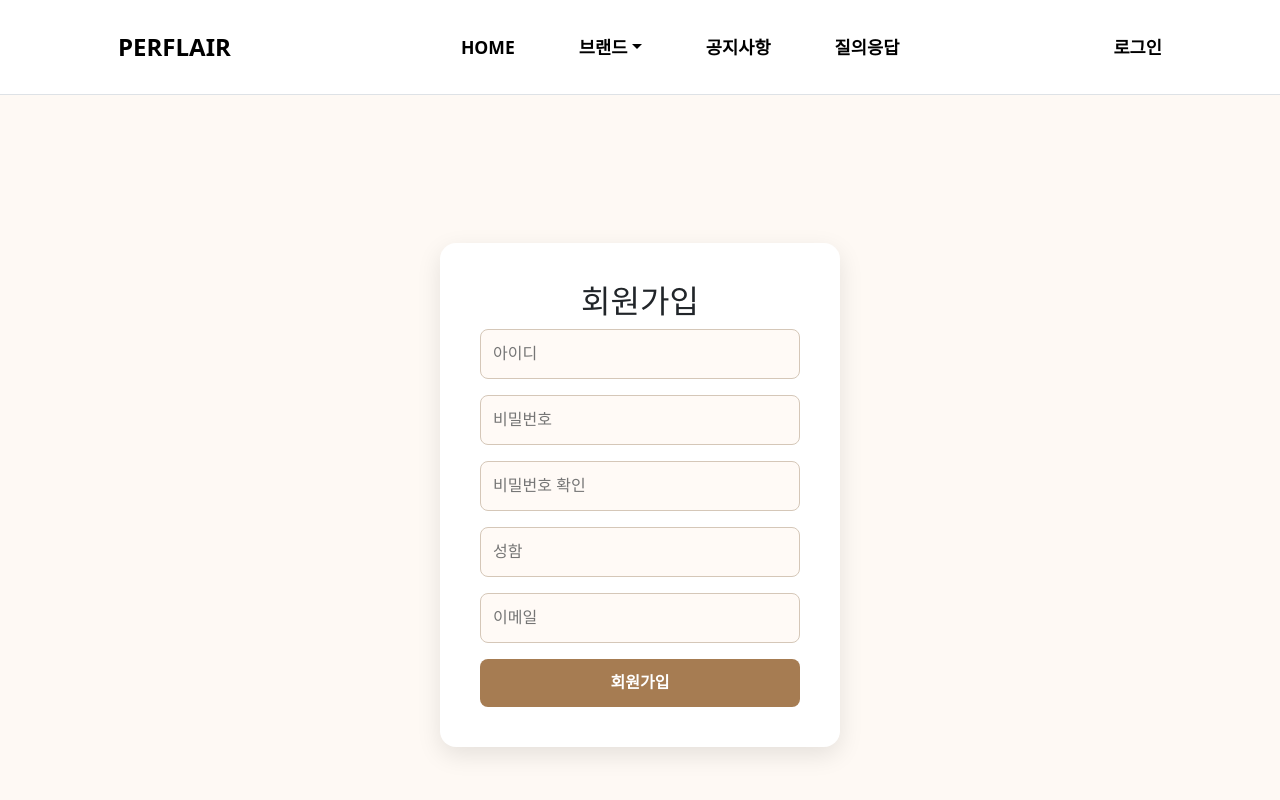
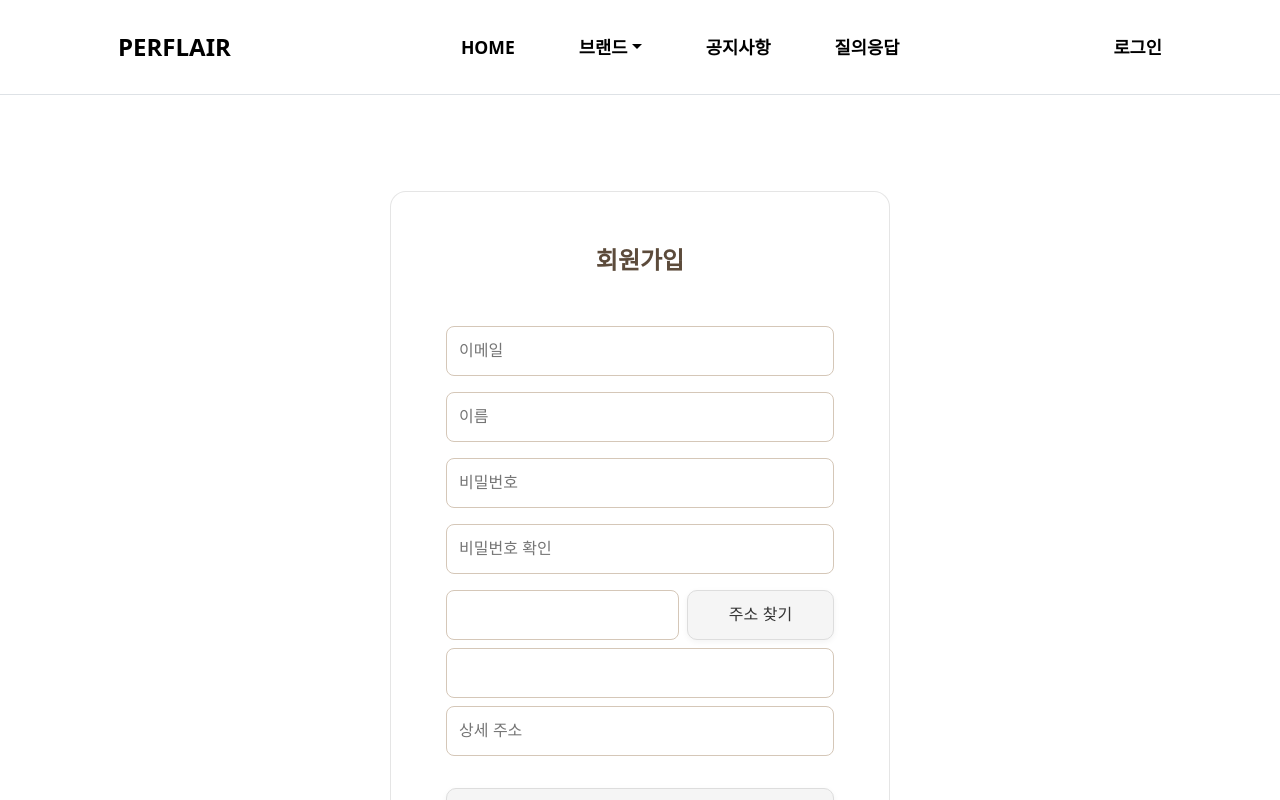
Before and after one commit to hwarang1001/PerflairProject, a React (Vite) app in the folder frontend/Project/: page /login/register in a window 1280 px wide. Shown: the top 800 px of the page. Built offline with nearby package versions, Linux system fonts and the light colour scheme.

Commit message:
[Update] login, register style Update

```diff
--- a/frontend/Project/package.json
+++ b/frontend/Project/package.json
@@ -12,6 +12,7 @@
   "dependencies": {
     "bootstrap": "^5.3.7",
     "react": "^19.1.0",
+    "react-daum-postcode": "^3.2.0",
     "react-dom": "^19.1.0",
     "react-router-dom": "^7.7.1",
     "react-slick": "^0.30.3",
--- a/frontend/Project/src/component/login/LoginComponent.css
+++ b/frontend/Project/src/component/login/LoginComponent.css
@@ -1,6 +1,6 @@
 .login-container {
-  background-color: #fef9f4;
-  height: 100vh;
+  background-color: white;
+  height: 80vh;
   display: flex;
   justify-content: center;
   align-items: center;
@@ -9,16 +9,19 @@
 
 .login-form-box {
   background-color: #ffffff;
-  padding: 40px;
+  padding: 40px 55px;
   border-radius: 16px;
-  box-shadow: 0 8px 24px rgba(0, 0, 0, 0.1);
+  border: 1px solid rgba(0, 0, 0, 0.1);
   width: 100%;
-  max-width: 400px;
+  max-width: 500px;
+  height: 80%;
+  max-height: 500px;
   text-align: center;
 }
 
 .login-title {
-  margin-bottom: 24px;
+  margin-top: 15px;
+  margin-bottom: 50px;
   font-size: 24px;
   color: #5c4b3b;
   font-weight: 600;
@@ -35,25 +38,30 @@
   font-size: 16px;
   border: 1px solid #d5c7b8;
   border-radius: 8px;
-  background-color: #fffaf6;
+  background-color: #ffffff;
   outline: none;
 }
 
 .login-button {
-  padding: 12px;
+  padding: 12px 20px;
   font-size: 16px;
-  background-color: #a67c52;
-  color: white;
-  border: none;
-  border-radius: 8px;
+  background-color: #f5f5f5; /* 밝은 회색톤 */
+  color: #333333; /* 진한 그레이 텍스트 */
+  border: 1px solid #dddddd;
+  border-radius: 10px;
   cursor: pointer;
-  font-weight: bold;
-  transition: background-color 0.3s;
+  font-weight: 500;
+  box-shadow: 0 2px 6px rgba(0, 0, 0, 0.05);
+  transition: all 0.3s ease;
 }
 
 .login-button:hover {
-  background-color: #8b6744;
+  background-color: #e0e0e0;
+  color: #000000;
+  box-shadow: 0 4px 12px rgba(0, 0, 0, 0.08);
+  transform: translateY(-1px);
 }
+
 
 .login-message {
   margin-top: 16px;
--- a/frontend/Project/src/component/login/RegisterComponent.css
+++ b/frontend/Project/src/component/login/RegisterComponent.css
@@ -1,6 +1,6 @@
 .register-container {
-  background-color: #fef9f4;
-  height: 100vh;
+  background-color: white;
+  min-height: 110vh;
   display: flex;
   justify-content: center;
   align-items: center;
@@ -8,13 +8,23 @@
 }
 
 .register-box {
-  background-color: #fff;
-  padding: 40px;
+  background-color: #ffffff;
+  padding: 40px 55px;
   border-radius: 16px;
-  box-shadow: 0 8px 24px rgba(0, 0, 0, 0.1);
+  border: 1px solid rgba(0, 0, 0, 0.1);
   width: 100%;
-  max-width: 400px;
+  max-width: 500px;
+  height: 80%;
+  max-height: 700px;
   text-align: center;
+}
+
+.register-box h2 {
+  margin-top: 15px;
+  margin-bottom: 50px;
+  font-size: 24px;
+  color: #5c4b3b;
+  font-weight: 600;
 }
 
 .register-form {
@@ -28,11 +38,38 @@
   font-size: 16px;
   border: 1px solid #d5c7b8;
   border-radius: 8px;
-  background-color: #fffaf6;
+  background-color: #ffffff;
   outline: none;
 }
 
 .register-form button {
+  padding: 12px 20px;
+  font-size: 16px;
+  background-color: #f5f5f5;
+  color: #333333;
+  border: 1px solid #dddddd;
+  border-radius: 10px;
+  cursor: pointer;
+  font-weight: 500;
+  box-shadow: 0 2px 6px rgba(0, 0, 0, 0.05);
+  transition: all 0.3s ease;
+}
+
+.register-form button:hover {
+  background-color: #e0e0e0;
+  color: #000000;
+  box-shadow: 0 4px 12px rgba(0, 0, 0, 0.08);
+  transform: translateY(-1px);
+}
+
+.register-error {
+  color: #c62828;
+  font-weight: bold;
+  margin-top: 10px;
+}
+
+.address-button {
+  width: 100%;
   padding: 12px;
   font-size: 16px;
   background-color: #a67c52;
@@ -44,12 +81,61 @@
   transition: background-color 0.3s;
 }
 
-.register-form button:hover {
+.address-button:hover {
   background-color: #8b6744;
 }
 
-.register-error {
-  color: #c62828;
+/* 모달 오버레이 */
+.modal-overlay {
+  position: fixed;
+  top: 0;
+  left: 0;
+  width: 100vw;
+  height: 100vh;
+  background-color: rgba(0, 0, 0, 0.5);
+  display: flex;
+  justify-content: center;
+  align-items: center;
+  z-index: 999;
+}
+
+/* 모달 박스 */
+.modal-content {
+  background: white;
+  border-radius: 8px;
+  padding: 50px 20px 20px 20px; /* 위쪽에 여유 공간 */
+  width: 400px;
+  max-width: 90vw;
+  height: 400px;
+  box-shadow: 0 4px 12px rgba(0, 0, 0, 0.15);
+  position: relative;
+}
+
+.modal-close-button {
+  position: absolute;
+  top: 12px;
+  right: 12px;
+  background: white; /* 배경 하얀색 */
+  border: none;
+  color: #888888; /* 연한 회색 */
+  padding: 8px 12px;
+  border-radius: 6px;
+  cursor: pointer;
   font-weight: bold;
-  margin-top: 10px;
+  font-size: 16px;
+  box-shadow: none;
+  transition: color 0.3s, background-color 0.3s;
+  z-index: 10;
 }
+
+.modal-close-button:hover {
+  color: #555555; /* 마우스 올리면 진한 회색 */
+  background-color: #f0f0f0; /* 아주 연한 회색 배경 */
+}
+
+.address-group {
+  display: flex;
+  flex-direction: column;
+  gap: 8px; /* 각 input들 사이 간격 */
+  margin-bottom: 16px; /* 그룹 아래 간격을 기존 input 간격과 맞춤 */
+}
--- a/frontend/Project/src/component/login/RegisterComponent.jsx
+++ b/frontend/Project/src/component/login/RegisterComponent.jsx
@@ -1,27 +1,56 @@
 import React, { useState } from "react";
+import DaumPostcode from "react-daum-postcode";
 import "./RegisterComponent.css";
-const a = {
-    username: "",
+
+const initialForm = {
+  email: "",
+  realName: "",
   password: "",
   confirmPassword: "",
-    email: "",
-    realName: "", // 본명 추가
-}
+  zonecode: "", // 우편번호
+  address: "", // 기본 주소 (API에서 자동입력)
+  detailAddress: "", // 상세 주소 (직접 입력)
+};
+
 const RegisterComponent = () => {
-  const [form, setForm] = useState(a);
+  const [form, setForm] = useState(initialForm);
   const [error, setError] = useState("");
+  const [showPostcode, setShowPostcode] = useState(false);
 
   const handleChange = (e) => {
     setForm({ ...form, [e.target.name]: e.target.value });
   };
 
+  const handleAddressComplete = (data) => {
+    setForm({
+      ...form,
+      zonecode: data.zonecode,
+      address: data.address,
+    });
+    setShowPostcode(false);
+  };
+
   const handleSubmit = (e) => {
     e.preventDefault();
+    const {
+      email,
+      realName,
+      password,
+      confirmPassword,
+      zonecode,
+      address,
+      detailAddress,
+    } = form;
 
-    const { username, password, confirmPassword, email, realName } = form;
-
-    // 필수 항목 확인
-    if (!username || !password || !confirmPassword || !email || !realName) {
+    if (
+      !email ||
+      !realName ||
+      !password ||
+      !confirmPassword ||
+      !zonecode ||
+      !address ||
+      !detailAddress
+    ) {
       setError("모든 필드를 입력해주세요.");
       return;
     }
@@ -32,19 +61,9 @@ const RegisterComponent = () => {
     }
 
     setError("");
-
-    // 콘솔 출력 (백엔드 연동 시 axios.post 등으로 대체)
     console.log("회원가입 정보:", form);
     alert("회원가입 요청 완료 (백엔드 연동 예정)");
-
-    // 입력 초기화
-    setForm({
-      username: "",
-      password: "",
-      confirmPassword: "",
-      email: "",
-      realName: "",
-    });
+    setForm(initialForm);
   };
 
   return (
@@ -53,10 +72,17 @@ const RegisterComponent = () => {
         <h2>회원가입</h2>
         <form onSubmit={handleSubmit} className="register-form">
           <input
+            type="email"
+            name="email"
+            placeholder="이메일"
+            value={form.email}
+            onChange={handleChange}
+          />
+          <input
             type="text"
-            name="username"
-            placeholder="아이디"
-            value={form.username}
+            name="realName"
+            placeholder="이름"
+            value={form.realName}
             onChange={handleChange}
           />
           <input
@@ -73,23 +99,61 @@ const RegisterComponent = () => {
             value={form.confirmPassword}
             onChange={handleChange}
           />
+
+          {/* 우편번호 + 주소 + 상세주소 */}
+          <div className="address-group">
+            <div style={{ display: "flex", gap: "8px" }}>
               <input
                 type="text"
-            name="realName"
-            placeholder="성함"
-            value={form.realName}
+                name="zonecode"
+                value={form.zonecode}
+                readOnly
+                className="address-input"
+              />
+              <button
+                type="button"
+                onClick={() => setShowPostcode(true)}
+                className="address-button"
+              >
+                주소 찾기
+              </button>
+            </div>
+
+            <input
+              type="text"
+              name="address"
+              value={form.address}
+              readOnly
+              className="address-input"
+            />
+
+            <input
+              type="text"
+              name="detailAddress"
+              placeholder="상세 주소"
+              value={form.detailAddress}
               onChange={handleChange}
+              className="address-input"
             />
-          <input
-            type="email"
-            name="email"
-            placeholder="이메일"
-            value={form.email}
-            onChange={handleChange}
-          />
+          </div>
+
           <button type="submit">회원가입</button>
           {error && <p className="register-error">{error}</p>}
         </form>
+
+        {showPostcode && (
+          <div className="modal-overlay" onClick={() => setShowPostcode(false)}>
+            <div className="modal-content" onClick={(e) => e.stopPropagation()}>
+              <button
+                className="modal-close-button"
+                onClick={() => setShowPostcode(false)}
+              >
+                &times;
+              </button>
+              <DaumPostcode onComplete={handleAddressComplete} />
+            </div>
+          </div>
+        )}
       </div>
     </div>
   );
```
Also changed, not shown: 1 other file (tests, documents, lock files or other folders). Lines whose indentation alone changed are shown as unchanged.
